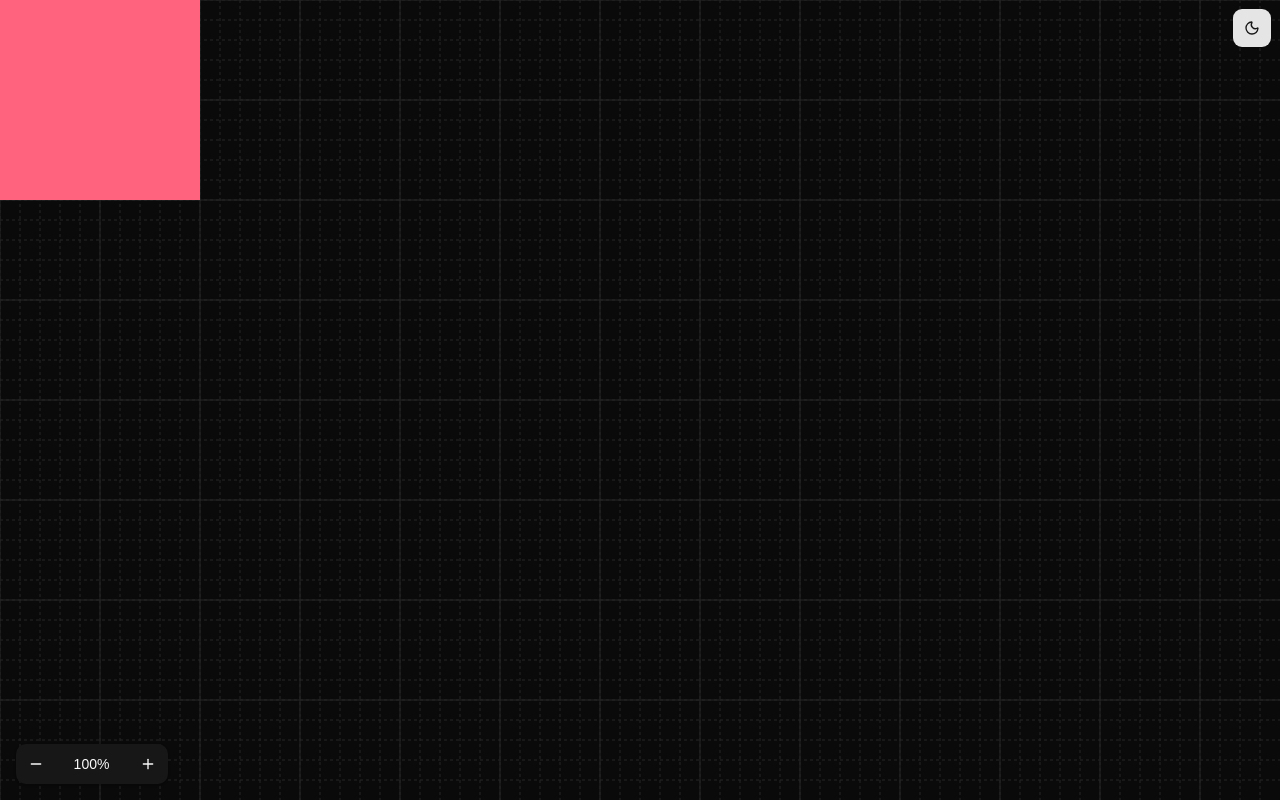
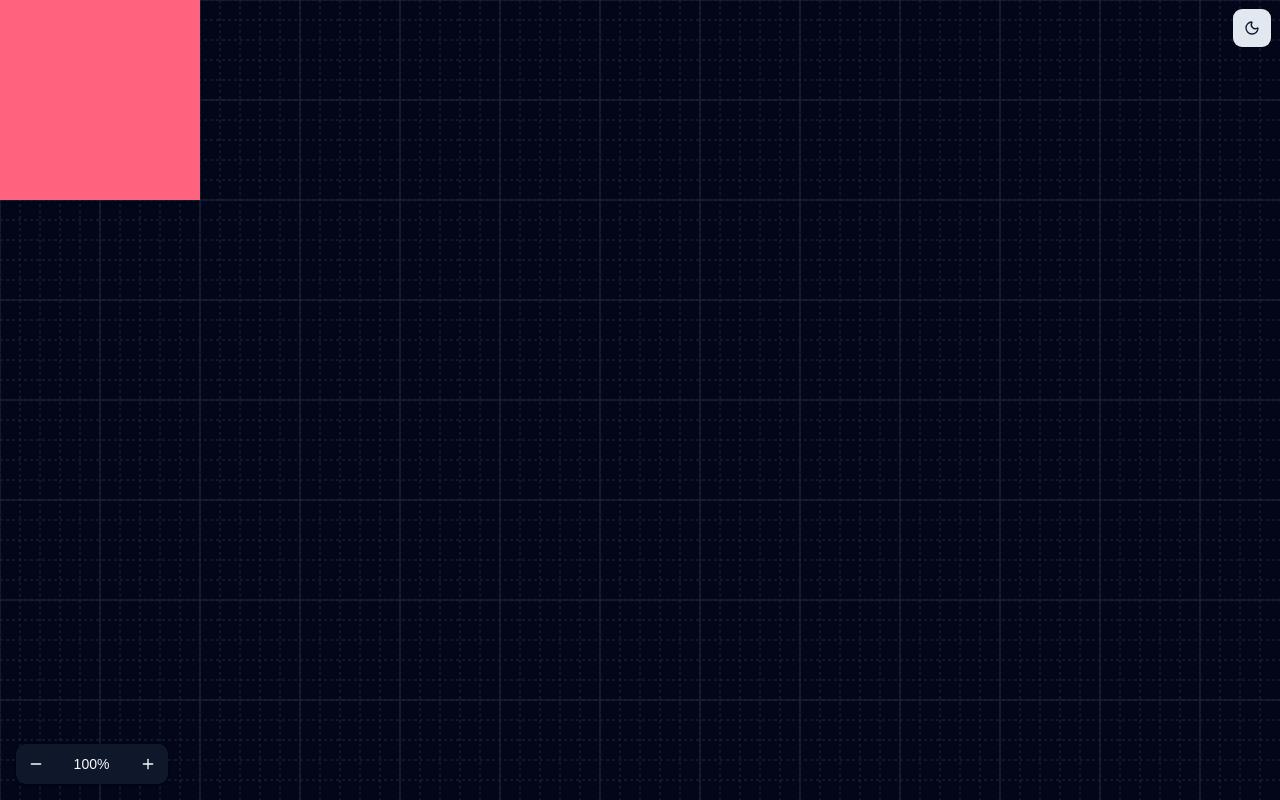
Before and after one commit to LeomharT/pgm-map-editor, a React (Vite) app: page / in a window 1280 px wide. Built offline with nearby package versions, Linux system fonts and the light colour scheme.

Commit message:
feat: switch color

```diff
--- a/src/engine/map-engine-2d/layers/GridLayer.ts
+++ b/src/engine/map-engine-2d/layers/GridLayer.ts
@@ -20,8 +20,8 @@
           let MINOR_CELL_COLOR: string = scale > 0.7 ? Colors.NEUTRAL200 : Colors.NEUTRAL100;
 
           if (isDark) {
-            MAJOR_CELL_COLOR = scale > 0.5 ? Colors.NEUTRAL800 : Colors.NEUTRAL900;
-            MINOR_CELL_COLOR = scale > 0.7 ? Colors.NEUTRAL800 : Colors.NEUTRAL900;
+            MAJOR_CELL_COLOR = scale > 0.5 ? Colors.SLATE800 : Colors.SLATE900;
+            MINOR_CELL_COLOR = scale > 0.7 ? Colors.SLATE800 : Colors.SLATE900;
           }
 
           // Render minor lines
--- a/src/engine/map-engine-2d/layers/OccupancyMapLayer.ts
+++ b/src/engine/map-engine-2d/layers/OccupancyMapLayer.ts
@@ -1,7 +1,9 @@
 import Konva from 'konva';
 
+type OccupancyMapLayerConfig = Konva.LayerConfig;
+
 export default class OccupancyMapLayer extends Konva.Layer {
-  constructor(config?: Konva.LayerConfig) {
+  constructor(config?: OccupancyMapLayerConfig) {
     super(config);
   }
 }
--- a/src/index.css
+++ b/src/index.css
@@ -1,7 +1,7 @@
 @import 'tailwindcss';
-@import "tw-animate-css";
-@import "shadcn/tailwind.css";
-@import "@fontsource-variable/inter";
+@import 'tw-animate-css';
+@import 'shadcn/tailwind.css';
+@import '@fontsource-variable/inter';
 
 @custom-variant dark (&:is(.dark *));
 
@@ -84,37 +84,37 @@
 }
 
 .dark {
-    --background: oklch(0.145 0 0);
-    --foreground: oklch(0.985 0 0);
-    --card: oklch(0.205 0 0);
-    --card-foreground: oklch(0.985 0 0);
-    --popover: oklch(0.205 0 0);
-    --popover-foreground: oklch(0.985 0 0);
-    --primary: oklch(0.922 0 0);
-    --primary-foreground: oklch(0.205 0 0);
-    --secondary: oklch(0.269 0 0);
-    --secondary-foreground: oklch(0.985 0 0);
-    --muted: oklch(0.269 0 0);
-    --muted-foreground: oklch(0.708 0 0);
-    --accent: oklch(0.269 0 0);
-    --accent-foreground: oklch(0.985 0 0);
+  --background: oklch(0.129 0.042 264.695); /* slate-950 */
+  --foreground: oklch(0.984 0.003 247.858); /* slate-50 */
+  --card: oklch(0.208 0.042 265.755); /* slate-900 */
+  --card-foreground: oklch(0.984 0.003 247.858);
+  --popover: oklch(0.208 0.042 265.755); /* slate-900 */
+  --popover-foreground: oklch(0.984 0.003 247.858);
+  --primary: oklch(0.929 0.013 255.508); /* slate-200 */
+  --primary-foreground: oklch(0.208 0.042 265.755); /* slate-900 */
+  --secondary: oklch(0.279 0.041 260.031); /* slate-800 */
+  --secondary-foreground: oklch(0.984 0.003 247.858);
+  --muted: oklch(0.279 0.041 260.031); /* slate-800 */
+  --muted-foreground: oklch(0.704 0.04 256.788); /* slate-400 */
+  --accent: oklch(0.279 0.041 260.031); /* slate-800 */
+  --accent-foreground: oklch(0.984 0.003 247.858);
   --destructive: oklch(0.704 0.191 22.216);
   --border: oklch(1 0 0 / 10%);
   --input: oklch(1 0 0 / 15%);
-    --ring: oklch(0.556 0 0);
-    --chart-1: oklch(0.87 0 0);
-    --chart-2: oklch(0.556 0 0);
-    --chart-3: oklch(0.439 0 0);
-    --chart-4: oklch(0.371 0 0);
-    --chart-5: oklch(0.269 0 0);
-    --sidebar: oklch(0.205 0 0);
-    --sidebar-foreground: oklch(0.985 0 0);
-    --sidebar-primary: oklch(0.488 0.243 264.376);
-    --sidebar-primary-foreground: oklch(0.985 0 0);
-    --sidebar-accent: oklch(0.269 0 0);
-    --sidebar-accent-foreground: oklch(0.985 0 0);
+  --ring: oklch(0.554 0.046 257.417); /* slate-500 */
+  --chart-1: oklch(0.789 0.154 211.53); /* cyan-400 */
+  --chart-2: oklch(0.715 0.143 215.221); /* cyan-500 */
+  --chart-3: oklch(0.609 0.126 221.723); /* cyan-600 */
+  --chart-4: oklch(0.52 0.105 223.128); /* cyan-700 */
+  --chart-5: oklch(0.45 0.085 224.283); /* cyan-800 */
+  --sidebar: oklch(0.208 0.042 265.755); /* slate-900 */
+  --sidebar-foreground: oklch(0.984 0.003 247.858);
+  --sidebar-primary: oklch(0.715 0.143 215.221); /* cyan-500 */
+  --sidebar-primary-foreground: oklch(0.129 0.042 264.695);
+  --sidebar-accent: oklch(0.279 0.041 260.031); /* slate-800 */
+  --sidebar-accent-foreground: oklch(0.984 0.003 247.858);
   --sidebar-border: oklch(1 0 0 / 10%);
-    --sidebar-ring: oklch(0.556 0 0);
+  --sidebar-ring: oklch(0.554 0.046 257.417);
 }
 
 @layer base {
```
Lines whose indentation alone changed are shown as unchanged.
